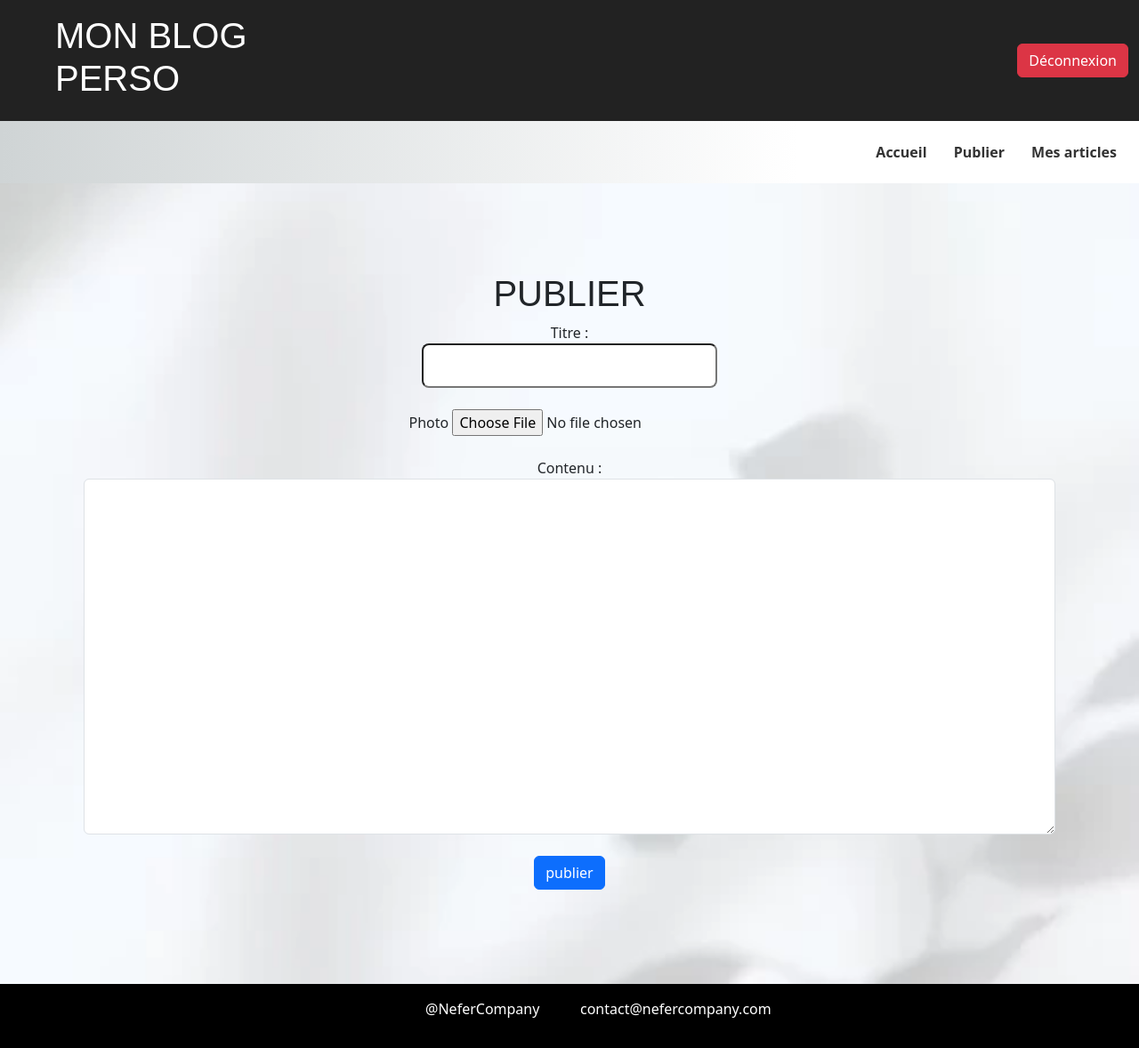
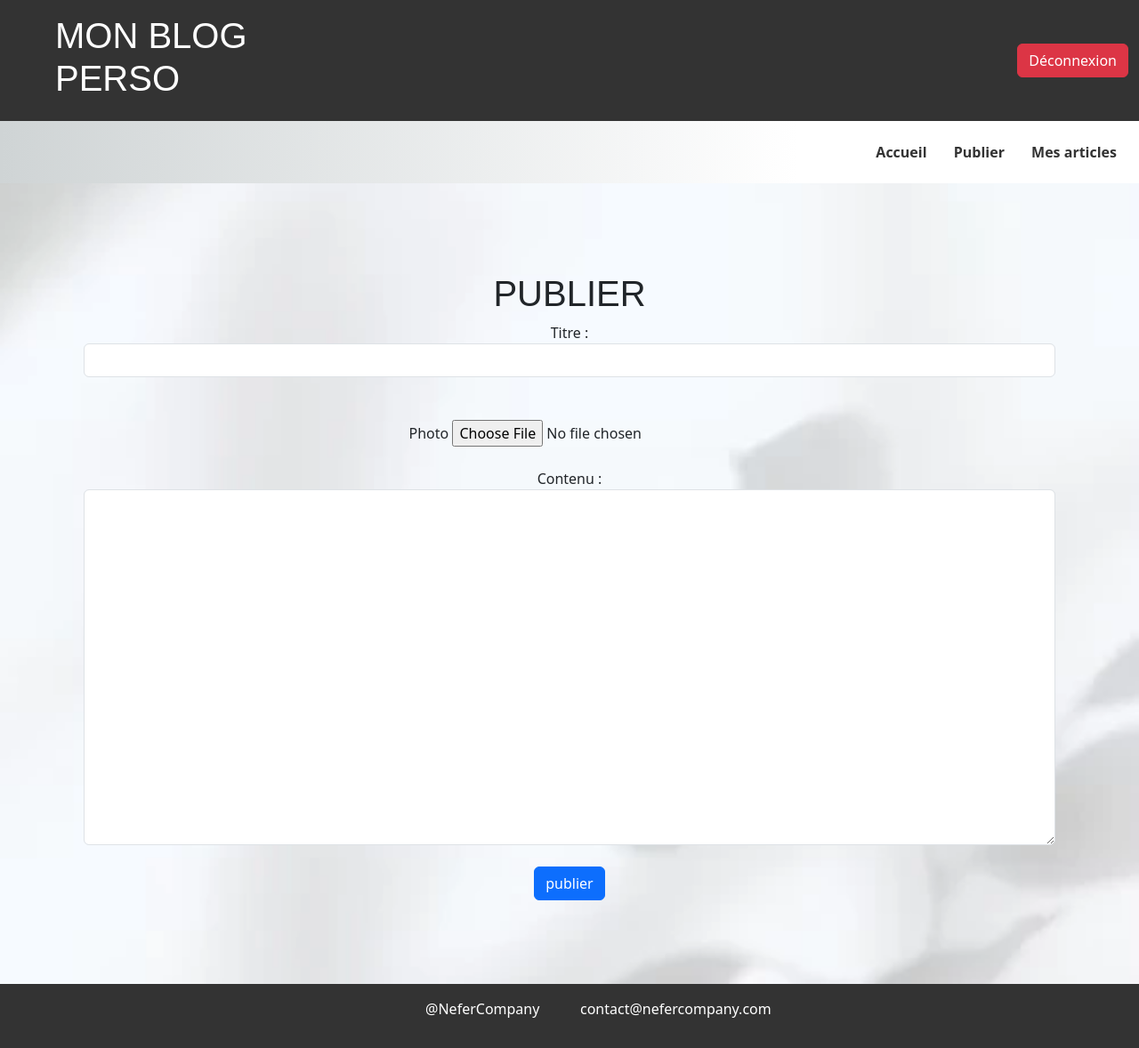
Before and after one commit to NeferNedjer/Blog, a PHP site: page /publier_articles.php in a window 1280 px wide. Shown: the whole page at 89% size. Run offline with PHP 8.4, Linux system fonts and the light colour scheme; the visitor is signed in with stand-in values (Sample User, id 1).

Commit message:
some css changes

```diff
--- a/assets/css/style.css
+++ b/assets/css/style.css
@@ -14,7 +14,7 @@
 #hightNav {
 
     height: auto;
-    background-color: #222;
+    background-color: #333;
     padding: 1rem 0;
     /*font-family: fantasy;*/
 }
@@ -84,7 +84,7 @@ footer {
     justify-content: center;
     align-items: center;
 
-    background-color: #000;
+    background-color: #333;
     color: #fff;
 
 }
--- a/publier_articles.php
+++ b/publier_articles.php
@@ -81,7 +81,7 @@ if(isset($_POST['publier'])){
             <form  method="POST" action="" enctype="multipart/form-data">
                 <div class="form-group">
                     <label for="titre">Titre :</label><br>
-                    <input type="text" name="titre" class="form-control-lg" id="titre" autocomplete="off" required><br><br>
+                    <input type="text" name="titre" class="form-control" id="titre" autocomplete="off" required><br><br>
                 </div>
                 <div class="form-group">
                 <label for="image">Photo</label>
```
Also changed, not shown: index.php (+31 -3 lines).
